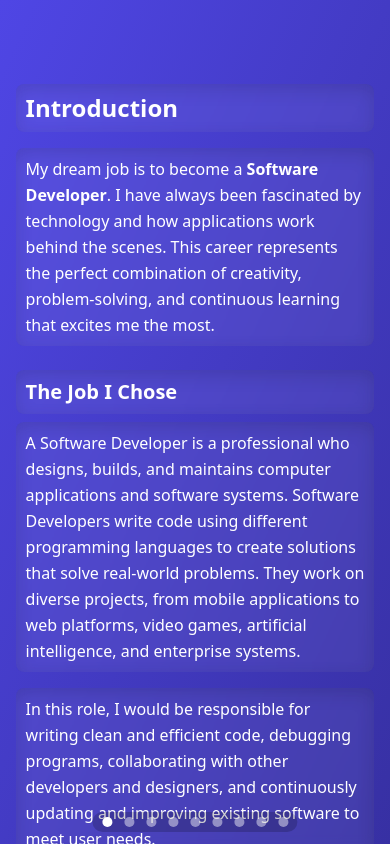
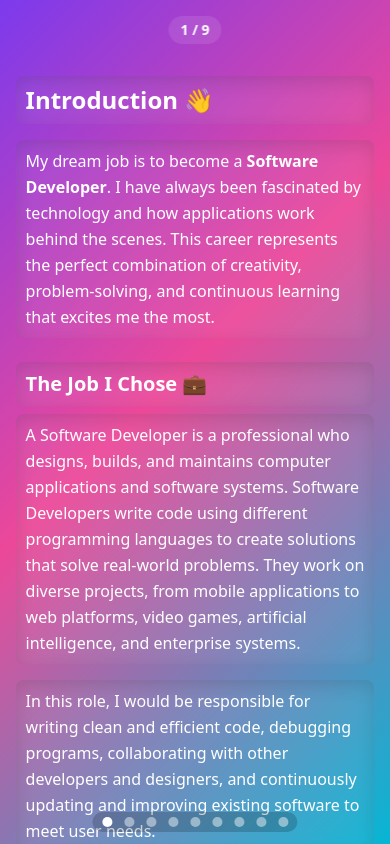
Before and after one commit to MartinRomero00/English-Presentation, an Angular app in the folder app/: page / in a window 390 px wide. Built offline with nearby package versions, Linux system fonts and the light colour scheme.

Commit message:
feat: enhance presentation styles with new gradient backgrounds and mobile counters

```diff
--- a/app/src/app/app.css
+++ b/app/src/app/app.css
@@ -10,6 +10,54 @@
   overflow-y: hidden;
   scroll-snap-type: x mandatory;
   -webkit-overflow-scrolling: touch;
+}
+
+/* Force white text as default inside the presentation so all slides read well on top of gradients */
+.presentation-root,
+.presentation-root * {
+  color: white !important;
+}
+
+/* A set of reusable 'random' gradient classes to give each slide a different mood.
+   These use linear and radial gradients with varied angles and color stops to create
+   more interesting, less uniform backgrounds while keeping good contrast for white text. */
+.grad-1 {
+  background-image: linear-gradient(135deg, #7c3aed 0%, #ec4899 45%, #06b6d4 100%);
+}
+.grad-2 {
+  background-image: linear-gradient(220deg, #0ea5e9 0%, #06b6d4 35%, #4ade80 100%);
+}
+.grad-3 {
+  background-image: radial-gradient(
+      circle at 30% 20%,
+      rgba(255, 255, 255, 0.06) 0%,
+      rgba(0, 0, 0, 0) 25%
+    ),
+    linear-gradient(160deg, #ef4444 0%, #fb7185 50%, #f97316 100%);
+}
+.grad-4 {
+  background-image: linear-gradient(45deg, #0f172a 0%, #0369a1 35%, #7c3aed 100%);
+}
+.grad-5 {
+  background-image: radial-gradient(circle at center, #334155 0%, #0ea5e9 30%, #8b5cf6 100%);
+}
+.grad-6 {
+  background-image: linear-gradient(200deg, #831843 0%, #ec4899 40%, #f59e0b 100%);
+}
+.grad-7 {
+  background-image: linear-gradient(90deg, #111827 0%, #0ea5e9 25%, #22c55e 75%, #84cc16 100%);
+}
+.grad-8 {
+  background-image: radial-gradient(circle at 70% 30%, #7c3aed 0%, #ef4444 40%, #06b6d4 100%);
+}
+.grad-9 {
+  background-image: linear-gradient(315deg, #111827 0%, #475569 30%, #06b6d4 70%, #7c3aed 100%);
+}
+
+/* Ensure the gradient covers the slide and preserves sizing */
+.slide {
+  background-size: cover;
+  background-repeat: no-repeat;
 }
 
 /* Hide native horizontal scrollbar but keep scroll functionality */
@@ -46,11 +94,17 @@
 /* Mobile tweaks: make inner padding a bit smaller so text wraps nicely */
 @media (max-width: 767px) {
   .slide .slide-inner {
-    padding: 1.25rem 1rem 3rem;
+    /* start content near the top but leave a small gap for breathing room */
+    padding: 0.75rem 1rem 3rem;
   }
-  /* ensure slides don't force extra horizontal overflow on small screens */
+  /* ensure slides don't force extra horizontal overflow on small screens and
+     make vertical flow start at the top */
   .slide {
     min-width: 100%;
+    display: flex;
+    flex-direction: column;
+    justify-content: flex-start;
+    align-items: stretch;
   }
 }
 
@@ -130,6 +184,48 @@
 .indicator-dot.active {
   background: white;
   box-shadow: 0 0 0 4px rgba(255, 255, 255, 0.08) inset;
+}
+
+/* Desktop counter and desktop-dots styling */
+.slide-count {
+  backdrop-filter: blur(6px);
+  -webkit-backdrop-filter: blur(6px);
+}
+
+/* Desktop vertical dots: larger, more visible */
+.desktop-dots .indicator-dot {
+  width: 12px;
+  height: 12px;
+  background: rgba(255, 255, 255, 0.55);
+  border: none;
+}
+.desktop-dots .indicator-dot.active {
+  background: linear-gradient(180deg, rgba(255, 255, 255, 1), rgba(240, 240, 255, 0.9));
+  box-shadow: 0 6px 20px rgba(0, 0, 0, 0.18);
+}
+
+/* Make sure mobile bottom dots remain visible only on small screens */
+@media (min-width: 768px) {
+  .dots-bottom {
+    display: none !important;
+  }
+  .desktop-dots {
+    display: flex !important;
+  }
+  .slide-count {
+    display: flex !important;
+  }
+}
+
+/* Mobile counter styling (visible on small screens only) */
+.mobile-count {
+  backdrop-filter: blur(6px);
+  -webkit-backdrop-filter: blur(6px);
+}
+
+/* Ensure desktop dot selector is not visible (removed) */
+.desktop-dots {
+  display: none !important;
 }
 
 /* Force-hide the right-side indicator on desktop (md and up) and only show on small screens */
--- a/app/src/app/app.html
+++ b/app/src/app/app.html
@@ -1,14 +1,21 @@
 <!-- Presentation layout for "My Dream Job: Software Developer" -->
-<div #presentationRoot class="presentation-root bg-white text-slate-900">
+<div #presentationRoot class="presentation-root text-white">
+  <!-- Desktop slide counter (top-left) -->
+  <div
+    class="slide-count hidden md:flex items-center gap-2 fixed left-4 top-4 z-60 bg-white/10 text-white px-3 py-1 rounded-full backdrop-blur-sm"
+    aria-hidden="true"
+  >
+    <span class="text-sm font-semibold">{{ currentSlide() + 1 }} / {{ totalSlides() }}</span>
+  </div>
+
+  <!-- Desktop vertical dots removed per request (we keep the desktop counter only) -->
   <!-- Slides: each section is a horizontal slide. Header removed per request. -->
-  <section
-    class="slide snap-start min-h-screen grid md:grid-cols-3 gap-8 items-start bg-gradient-to-br from-indigo-600 to-indigo-800 text-white py-16"
-  >
+  <section class="slide snap-start min-h-screen grid md:grid-cols-3 gap-8 items-start grad-1 py-16">
     <div
       class="slide-inner max-w-6xl mx-auto px-4 md:grid md:grid-cols-3 gap-8 items-start md:text-center"
     >
       <div class="md:col-span-2">
-        <h2 class="text-2xl md:text-3xl font-bold mb-4">Introduction</h2>
+        <h2 class="text-2xl md:text-3xl font-bold mb-4">Introduction 👋</h2>
         <p class="leading-relaxed mb-4">
           My dream job is to become a <strong class="font-semibold">Software Developer</strong>. I
           have always been fascinated by technology and how applications work behind the scenes.
@@ -16,7 +23,7 @@
           continuous learning that excites me the most.
         </p>
 
-        <h3 class="text-xl font-semibold mt-6 mb-2">The Job I Chose</h3>
+        <h3 class="text-xl font-semibold mt-6 mb-2">The Job I Chose 💼</h3>
         <p class="leading-relaxed mb-4">
           A Software Developer is a professional who designs, builds, and maintains computer
           applications and software systems. Software Developers write code using different
@@ -31,7 +38,7 @@
           improving existing software to meet user needs.
         </p>
 
-        <h3 class="text-xl font-semibold mt-6 mb-2">Why Would I Be Good at This Job?</h3>
+        <h3 class="text-xl font-semibold mt-6 mb-2">Why Would I Be Good at This Job? ✨</h3>
         <div class="prose">
           <p>
             <strong>First</strong>, I have a natural aptitude for logical thinking and
@@ -82,11 +89,9 @@
     </div>
   </section>
 
-  <section
-    class="slide snap-start min-h-screen py-16 bg-gradient-to-br from-emerald-500 to-emerald-700 text-white"
-  >
+  <section class="slide snap-start min-h-screen py-16 grad-2">
     <div class="slide-inner max-w-6xl mx-auto px-4 md:text-center">
-      <h2 class="text-2xl font-bold mb-6">Advantages of This Career</h2>
+      <h2 class="text-2xl font-bold mb-6">Advantages of This Career 🚀</h2>
       <ul class="grid md:grid-cols-2 gap-6 text-white">
         <li class="bg-white/10 p-6 rounded-lg shadow-lg">
           <strong>High Demand</strong>: Technology companies constantly need skilled developers,
@@ -116,11 +121,9 @@
     </div>
   </section>
 
-  <section
-    class="slide snap-start min-h-screen py-16 bg-gradient-to-br from-rose-500 to-rose-700 text-white"
-  >
+  <section class="slide snap-start min-h-screen py-16 grad-3">
     <div class="slide-inner max-w-4xl mx-auto px-4 md:text-center">
-      <h2 class="text-2xl font-bold mb-4">Disadvantages of This Career</h2>
+      <h2 class="text-2xl font-bold mb-4">Disadvantages of This Career ⚠️</h2>
       <ul class="list-disc list-inside space-y-4">
         <li>
           <strong>High Stress</strong>: Tight deadlines, debugging critical errors, and the pressure
@@ -150,11 +153,9 @@
     </div>
   </section>
 
-  <section
-    class="slide snap-start min-h-screen py-16 bg-gradient-to-br from-teal-400 to-teal-600 text-slate-900"
-  >
+  <section class="slide snap-start min-h-screen py-16 grad-4">
     <div class="slide-inner max-w-6xl mx-auto px-4 md:text-center">
-      <h2 class="text-2xl font-bold mb-4">Essential Qualities and Adjectives</h2>
+      <h2 class="text-2xl font-bold mb-4">Essential Qualities and Adjectives ✨</h2>
       <div class="grid md:grid-cols-2 gap-6">
         <ul class="list-disc list-inside space-y-3">
           <li>
@@ -195,29 +196,25 @@
     </div>
   </section>
 
-  <section
-    class="slide snap-start min-h-screen py-16 bg-gradient-to-br from-amber-400 to-amber-600 text-slate-900"
-  >
+  <section class="slide snap-start min-h-screen py-16 grad-5">
     <div class="slide-inner max-w-4xl mx-auto px-4 md:text-center">
-      <h2 class="text-2xl font-bold mb-4">Where Software Developers Work</h2>
+      <h2 class="text-2xl font-bold mb-4">Where Software Developers Work 🌍</h2>
       <p>
         Software Developers work in diverse environments, including tech companies (Google,
         Microsoft, Apple, Amazon), startups, financial institutions, healthcare organizations,
         entertainment companies, remote settings, and hybrid environments.
       </p>
       <div
-        class="mt-6 w-full aspect-[16/6] bg-white/30 rounded-md flex items-center justify-center text-slate-800"
+        class="mt-6 w-full aspect-[16/6] bg-white/20 rounded-md flex items-center justify-center text-white/80"
       >
         Image placeholder (search: "software development office" / "remote developer workspace")
       </div>
     </div>
   </section>
 
-  <section
-    class="slide snap-start min-h-screen py-16 bg-gradient-to-br from-indigo-700 to-indigo-900 text-white"
-  >
+  <section class="slide snap-start min-h-screen py-16 grad-6">
     <div class="slide-inner max-w-4xl mx-auto px-4 md:text-center">
-      <h2 class="text-2xl font-bold mb-4">Salary and Career Growth</h2>
+      <h2 class="text-2xl font-bold mb-4">Salary and Career Growth 💰</h2>
       <p>
         Entry-level Software Developers typically earn between $60,000 and $80,000 annually. With
         experience, salaries can reach $100,000 to $150,000 or more. Senior Developers, Architects,
@@ -227,11 +224,9 @@
     </div>
   </section>
 
-  <section
-    class="slide snap-start min-h-screen py-16 bg-gradient-to-br from-emerald-600 to-emerald-800 text-white"
-  >
+  <section class="slide snap-start min-h-screen py-16 grad-7">
     <div class="slide-inner max-w-4xl mx-auto px-4 md:text-center">
-      <h2 class="text-2xl font-bold mb-4">Educational Path</h2>
+      <h2 class="text-2xl font-bold mb-4">Educational Path 🎓</h2>
       <ol class="list-decimal list-inside space-y-3">
         <li>Complete a degree in Computer Science, Software Engineering, or related field</li>
         <li>Learn multiple programming languages (Python, Java, JavaScript, C++, etc.)</li>
@@ -244,11 +239,9 @@
     </div>
   </section>
 
-  <section
-    class="slide snap-start min-h-screen py-16 bg-gradient-to-br from-pink-400 to-pink-600 text-slate-900"
-  >
+  <section class="slide snap-start min-h-screen py-16 grad-8">
     <div class="slide-inner max-w-4xl mx-auto px-4 md:text-center">
-      <h2 class="text-2xl font-bold mb-4">Personal Motivation</h2>
+      <h2 class="text-2xl font-bold mb-4">Personal Motivation ❤️</h2>
       <p>
         What truly motivates me toward this career is the opportunity to create something
         meaningful. Every application, website, or software system I develop could help people solve
@@ -259,7 +252,7 @@
     </div>
   </section>
 
-  <section class="slide snap-start min-h-screen py-16 bg-slate-900 text-white">
+  <section class="slide snap-start min-h-screen py-16 grad-9">
     <div class="slide-inner max-w-4xl mx-auto px-4 md:text-center">
       <h2 class="text-2xl font-bold mb-4">Conclusion</h2>
       <p>
@@ -350,4 +343,11 @@
       aria-label="Go to slide 9"
     ></button>
   </div>
+  <!-- Mobile slide counter (top-center) -->
+  <div
+    class="mobile-count flex md:hidden items-center justify-center fixed left-1/2 transform -translate-x-1/2 top-4 z-60 bg-white/10 text-white px-3 py-1 rounded-full backdrop-blur-sm"
+    aria-hidden="true"
+  >
+    <span class="text-sm font-semibold">{{ currentSlide() + 1 }} / {{ totalSlides() }}</span>
+  </div>
 </div>
--- a/app/src/app/app.ts
+++ b/app/src/app/app.ts
@@ -2,7 +2,6 @@ import { Component, signal, AfterViewInit, OnDestroy, ViewChild, ElementRef } fr
 
 @Component({
   selector: 'app-root',
-  imports: [],
   templateUrl: './app.html',
   styleUrl: './app.css',
 })
@@ -16,9 +15,23 @@ export class App implements AfterViewInit, OnDestroy {
   private slidesLength = 0;
   private scrollHandler = () => {};
 
+  // expose helpers for the template
+  public totalSlides() {
+    return this.slidesLength;
+  }
+
+  public slidesArray() {
+    return Array.from({ length: this.slidesLength });
+  }
+
   ngAfterViewInit(): void {
     const root = this.presentationRoot.nativeElement;
     const slides = Array.from(root.querySelectorAll('.slide')) as HTMLElement[];
+
+    // Assign slidesLength and attach scroll handler after the first change detection cycle
+    // to avoid ExpressionChangedAfterItHasBeenCheckedError when the template reads
+    // totalSlides() during the initial render.
+    Promise.resolve().then(() => {
       this.slidesLength = slides.length;
 
       // update current slide on horizontal scroll (throttled via requestAnimationFrame)
@@ -37,6 +50,7 @@ export class App implements AfterViewInit, OnDestroy {
 
       // set initial slide index
       this.scrollHandler();
+    });
   }
 
   ngOnDestroy(): void {
```
Lines whose indentation alone changed are shown as unchanged.
